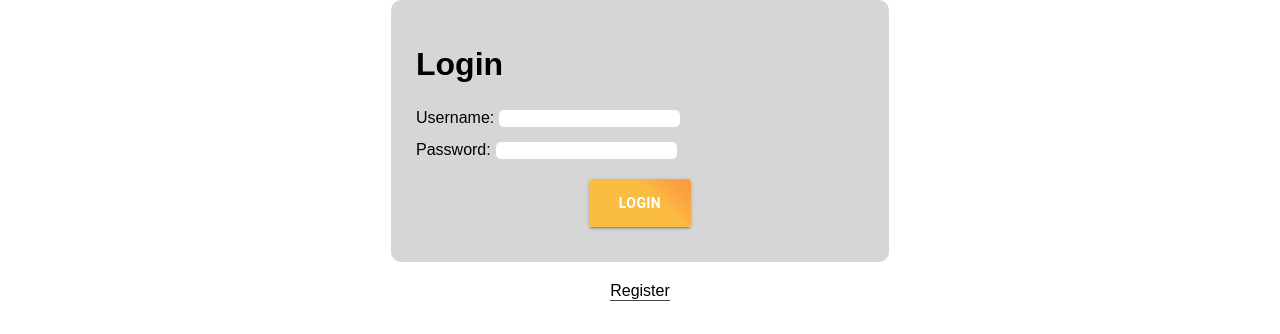
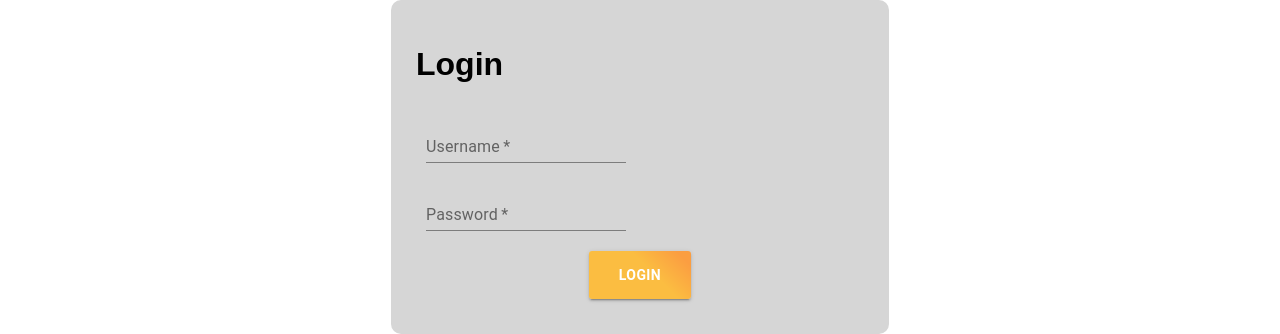
Before and after one commit to cryptic-plateaus/WeCreate-MN, a React (Create React App) app: page /#/login in a window 1280 px wide. Shown: the part 1048-1382 px from the top of the page. Built offline with nearby package versions, Linux system fonts and the light colour scheme; no server answers.

Commit message:
Changed input styling for login page

```diff
--- a/package.json
+++ b/package.json
@@ -7,6 +7,7 @@
     "@material-ui/core": "^4.11.0",
     "@material-ui/icons": "^4.9.1",
     "axios": "^0.19.0",
+    "baseui": "^9.95.1",
     "bcryptjs": "^2.4.3",
     "cookie-session": "^2.0.0-beta.3",
     "dotenv": "^4.0.0",
@@ -23,7 +24,9 @@
     "react-scripts": "^3.4.0",
     "redux": "^4.0.1",
     "redux-logger": "^3.0.6",
-    "redux-saga": "^1.0.2"
+    "redux-saga": "^1.0.2",
+    "styletron-engine-atomic": "^1.4.6",
+    "styletron-react": "^5.2.7"
   },
   "scripts": {
     "start": "node server/server.js",
--- a/src/pages/LoginPage/LoginPage.js
+++ b/src/pages/LoginPage/LoginPage.js
@@ -3,20 +3,25 @@ import { connect } from 'react-redux';
 import Header from "../../components/DecorativeHeaders/HeaderOne/HeaderOne";
 import PropTypes from "prop-types";
 import { withStyles } from "@material-ui/core/styles";
+import TextField from "@material-ui/core/TextField";
 import Button from "@material-ui/core/Button";
 
 
 const styles = (theme) => ({
   root: {
-    background: 'linear-gradient(45deg, #fbbd41 60%, #fb9e41 90%)',
+    background: "linear-gradient(45deg, #fbbd41 60%, #fb9e41 90%)",
     borderRadius: 3,
     border: 0,
-    color: 'white',
+    color: "white",
     height: 48,
-    padding: '0 30px',
-    fontWeight: 'bold',
+    padding: "0 30px",
+    fontWeight: "bold",
     margin: "10px",
-    justify: 'center'
+    justify: "center",
+  },
+  textField: {
+    width: 200,
+    margin: "10px",
   },
 });
 
@@ -69,26 +74,24 @@ class LoginPage extends Component {
           <form onSubmit={this.login}>
             <h1>Login</h1>
             <div>
-              <label htmlFor="username">
-                Username:
-                <input
-                  type="text"
-                  name="username"
+              <TextField
+                required
+                label="Username"
+                className={classes.textField}
                 value={this.state.username}
                 onChange={this.handleInputChangeFor("username")}
               />
-              </label>
             </div>
             <div>
-              <label htmlFor="password">
-                Password:
-                <input
+              <TextField
+                required
+                label="Password"
+                className={classes.textField}
                 type="password"
-                  name="password"
                 value={this.state.password}
                 onChange={this.handleInputChangeFor("password")}
+                margin="normal"
               />
-              </label>
             </div>
             <div>
               <center>
```
Lines whose indentation alone changed are shown as unchanged.
